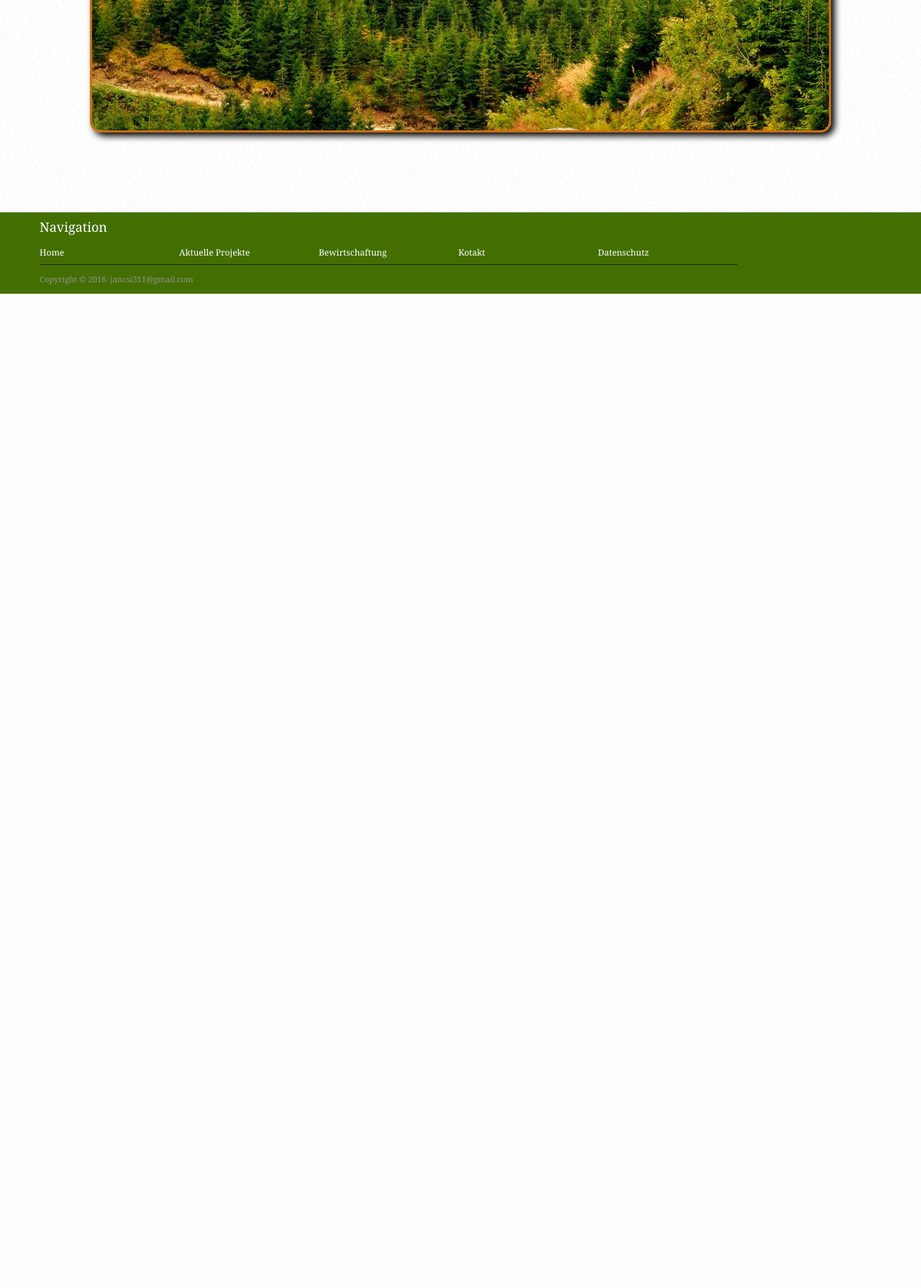
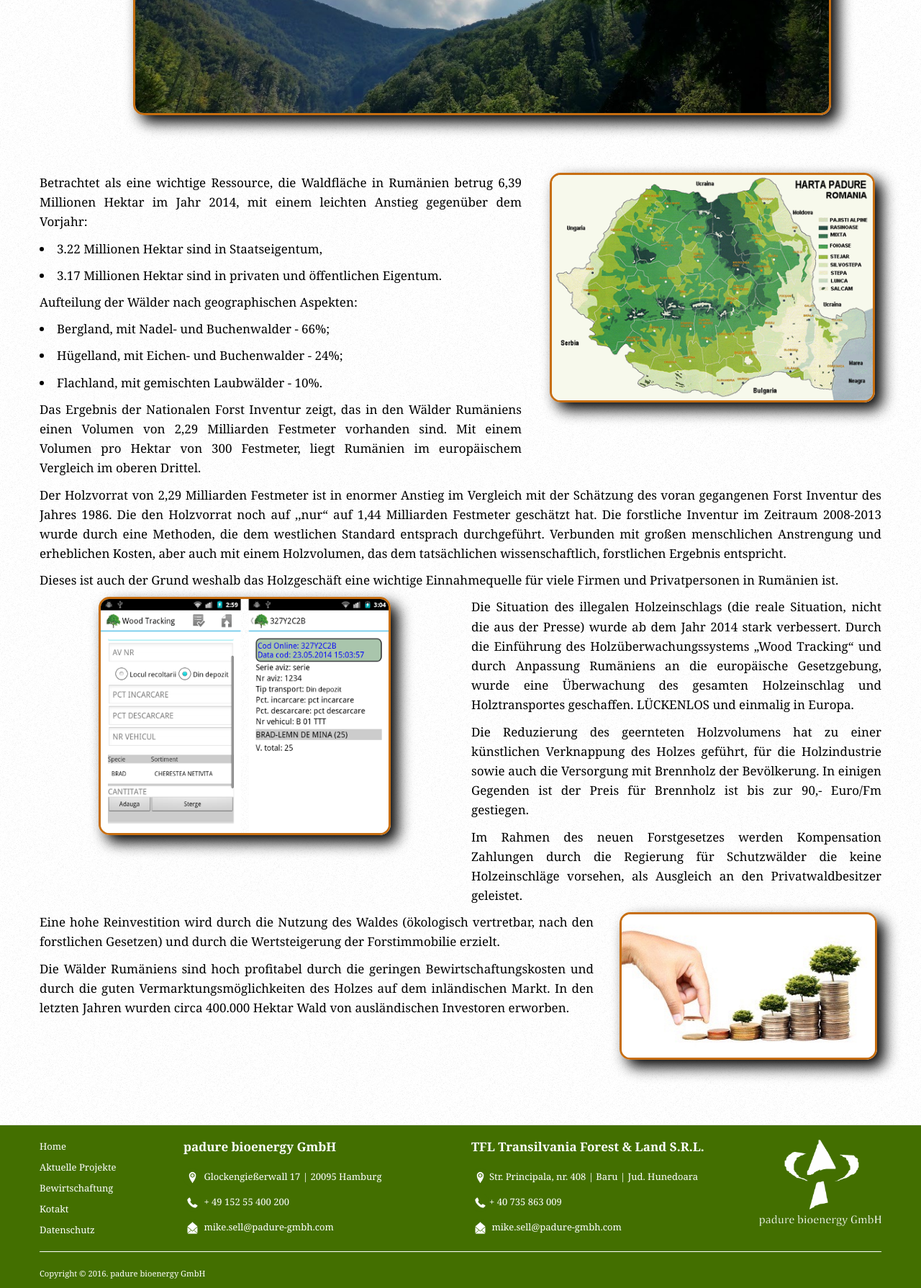
Before and after one commit to jancsi311/padure-bioenergy, a PHP site: page / in a window 1280 px wide. Shown: the part 4040-5829 px from the top of the page at 72% size. Before the commit the page ends 4448 px from the top, so only its background shows below. Run offline with PHP 8.4, Linux system fonts and the light colour scheme; some libraries are stand-ins or nearby versions.

Commit message:
more work

```diff
--- a/assets/css/docs.css
+++ b/assets/css/docs.css
@@ -171,7 +171,7 @@ hr.soften2 {
 .jumbotron {
 	height: 80vh;
 	max-height: 710px;
-	box-shadow: 5px 5px 10px #000000;
+	box-shadow: 10px 10px 20px #000000;
 	position: relative;
 	color: #fff;
 	text-align: center;
@@ -325,7 +325,7 @@ hr.soften2 {
 
 .row-fluid  h3 {
 	color: #fff;
-	box-shadow: 3px 3px 6px #000000;
+	box-shadow: 7px 7px 10px #000000;
 	background-color: #436F00;
 	padding-left: 10px;
 	-webkit-border-radius: 10px;
@@ -732,7 +732,7 @@ hr.soften2 {
 
 .marketing {
 	text-align: center;
-	color: #515251;
+	color: #000;
 }
 .marketing h1 {
 	margin: 60px 0 10px;
@@ -746,8 +746,8 @@ hr.soften2 {
 	margin-bottom: 20px;
 }
 .marketing p, li {
-	font-size: 18px;
-	line-height: 1.5;
+	font-size: 17px;
+	line-height: 1.6;
 	margin-bottom: 10px;
 }
 .marketing .marketing-byline {
@@ -758,12 +758,18 @@ hr.soften2 {
 	color: #999;
 }
 .marketing img {
-	box-shadow: 5px 5px 10px #000000;
+	box-shadow: 10px 10px 20px #000000;
 	display: block;
-	margin: 0 auto 30px;
+	margin: 0 auto 50px auto;
+}
+iframe {
+	display: block;
+	box-shadow: 10px 10px 20px #000000;
+	border: 3px solid #C76E10;
+	margin: 20px auto !important;
 }
 .textleft {
-	text-align: left;
+	text-align: justify;
 }
 .services {
 	list-style: none;
@@ -771,11 +777,6 @@ hr.soften2 {
 }
 .services li {
 	line-height: 30px;
-}
-.bordertop {
-	border-top: 1px solid #EEE;
-	margin-top: 20px;
-	padding-top: 20px;
 }
 .img-border {
 	max-width: 95%;
@@ -823,13 +824,10 @@ footer h2, footer h3, footer h4 {
 	font-weight: normal;
 }
 footer .copyright {
+	color: white;
+	margin-top: 20px;
 	border-bottom: 0px;
 	font-size: 0.8em;
-}
-.footer ul {
-	list-style: none;
-	margin: 0;
-	padding: 0;
 }
 .footer_social {
 	padding: 0px;
@@ -900,17 +898,27 @@ footer .copyright {
 	color: #fff;
 }
 .footer a:hover {
-	color: #61c168
-}
-.footer-links li {
-	float: left;
-	width: 20%;
-	line-height: 32px;
-	font-size: 12px;
-	border-bottom: 1px solid #232323;
-}
-.footer-links li:hover {
-	background: #1d1d1d;
+	font-weight: bold;
+	text-decoration: none;
+}
+.footer-links li, .footer-address li {
+	line-height: 19px;
+	font-size: 13px;
+	color: #fff;
+}
+.footer-logo {
+	width: 200px;
+	margin: 20px 0;
+}
+.footer ul {
+	list-style: none;
+	margin: 20px 0;
+	padding: 0;
+}
+.footer h4 {
+	font-weight: bold;
+	font-size: 17px;
+	margin-top: 20px;
 }
 /*==================Flickr widget style=============*/
 .flickr_badge_image {
@@ -1911,13 +1919,24 @@ label {
 }
 }
 
-@media (max-width: 1199px) {
+@media (max-width: 1199px)
+ 		and (min-width: 981px)
+ {
 .title-spacer {
 	height: 20%;
 }
 
+#map {
+	margin-top: 80px;
+}
+
+#wood-tracking {
+	margin-top: 70px;
+}
+
 .jumbotron {
 	height: 54vw;
+	margin-bottom: 50px;
 }
 }
 
--- a/footer.html
+++ b/footer.html
@@ -3,8 +3,7 @@
     <footer class="footer">
       <div class="container">
         <div class="row-fluid">
-          <div class="span10">
-            <h4>Navigation</h4>
+          <div class="span2">
             <ul class="footer-links">
               <li><a href="index.html">Home</a></li>
               <li><a href="projekte.html">Aktuelle Projekte</a></li>
@@ -13,21 +12,32 @@
               <li><a href="datenschutz.html">Datenschutz</a></li>
             </ul>
           </div>
-        </div>
-        <!-- <div class="row-fluid">
-          <div class="span8 MT70">
-            <h4>Wer wir sind</h4>
-            <p>Lorem ipsum dolor sit amet, consectetur adipiscing elit. Morbi augue eros, porta sed maximus eget, interdum nec libero.</p>
-            <ul class="footer_social clearfix">
-              <li><a href="#" class="footer_facebook">Facebook</a></li>
-               <li><a href="#" class="footer_twitter">Twitter</a></li>
-              <li><a href="#" class="footer_googleplus">Google+</a></li>
-              <li><a href="#" class="footer_rss">RSS</a></li>
+          <div class="span4">
+            <h4>padure bioenergy GmbH</h4>
+            <ul class="footer-address">
+              <li class=""><img src="assets/img/contact-map.png" alt="footer-icon" style="width: 25px;" /><a href="https://goo.gl/maps/YX1n6Y45cjp" target="_blank"> Glockengießerwall 17 | 20095 Hamburg</a> </li>
+              <li class=""><img src="assets/img/contact-tel.png" alt="footer-icon" style="width: 25px;" /><a href="tel:+4915255400200"> + 49 152 55 400 200 </a></li>
+              <li class=""><img src="assets/img/contact-address.png" alt="footer-icon" style="width: 25px;" /><a href="mailto:mike.sell@padure-gmbh.com"> mike.sell@padure-gmbh.com</a></li>
             </ul>
           </div>
-        </div> -->
+          <div class="span4">
+            <h4>TFL Transilvania Forest & Land S.R.L.</h4>
+            <ul class="footer-address">
+              <li class=""><img src="assets/img/contact-map.png" alt="footer-icon" style="width: 25px;" /><a href="https://goo.gl/maps/YwDEUoxxQXp" target="_blank">Str. Principala, nr. 408 | Baru | Jud. Hunedoara</a> </li>
+              <li class=""><img src="assets/img/contact-tel.png" alt="footer-icon" style="width: 25px;" /><a href="tel:+ 40735863009">+ 40 735 863 009</a></li>
+              <li class=""><img src="assets/img/contact-address.png" alt="footer-icon" style="width: 25px;" /><a href="mailto:mike.sell@padure-gmbh.com"> mike.sell@padure-gmbh.com</a></li>
+            </ul>
+          </div>
+           <div class="span2">
+             <img class="footer-logo" src="assets/img/logo_white.png" alt="" />
+          </div>
+        </div>
+        <div class="row-fluid">
+          <div class="span12" style="height: 1px; min-height: 1px; background-color: #fff">
+          </div>
+        </div>
         <div class="row-fluid copyright">
-          <div class="span12">Copyright &copy; 2016. jancsi311@gmail.com</div>
+          <div class="span12">Copyright &copy; 2016. padure bioenergy GmbH</div>
         </div>
       </div>
     </footer>
--- a/index.html
+++ b/index.html
@@ -15,9 +15,6 @@
 <link href="assets/css/docs.css" rel="stylesheet">
 <link href="assets/js/google-code-prettify/prettify.css" rel="stylesheet">
 <!-- Le HTML5 shim, for IE6-8 support of HTML5 elements -->
-<!--[if lt IE 9]>
-      <script src="http://html5shim.googlecode.com/svn/trunk/html5.js" type="text/javascript"></script>
-    <![endif]-->
 <!-- Le fav and touch icons -->
 <link rel="shortcut icon" href="assets/ico/icon.ico">
 <link rel="apple-touch-icon-precomposed" sizes="144x144" href="assets/ico/apple-touch-icon-144-precomposed.png">
@@ -137,7 +134,6 @@ $(function(){
     <div class="marketing">
       <a name="page_1"></a>
       <hr class="soften">
-
       <div class="row-fluid textleft">
         <div class="span8">
           <h3> <span class="firstword"></span>Herzlich Willkommen bei der padure bioenergy GmbH</h3>
@@ -153,7 +149,25 @@ $(function(){
         </div>
       </div>
       <hr class="soften">
+      <div class="row-fluid textleft">
+        <div class="span12">
+          <h3>Informationen über Rumänien</h3>
+          <hr class="soften">
+          <p>Damit es ihnen leichter fällt, sich einen Einblick über Rumänien zu machen, haben wir drei Kurzfilme für sie zusammengestellt. Lassen sie die Natur und die Menschen von Rumänien auf sie einwirken.</p>
+        </div>
+      </div>
+      <div class="row-fluid textleft">
+          <iframe class="span5" height="260" src="https://www.youtube.com/embed/ZNqAnBwUP50" frameborder="0" allowfullscreen></iframe>
+          <div class="span2"></div>
+          <iframe class="span5" height="260" src="https://www.youtube.com/embed/DkbT9uyFJPw" frameborder="0" allowfullscreen></iframe>
+      </div>
+      <div class="row-fluid textleft">
+        <div class="span3"></div>
+        <iframe class="span6" src="https://player.vimeo.com/video/153632173?color=ffffff" height="310" style="margin: 0 auto" frameborder="0" webkitallowfullscreen mozallowfullscreen allowfullscreen></iframe>
+        <div class="span3"></div>
+      </div>
       <a name="page_2"></a>
+      <hr class="soften">
       <div class="row-fluid textleft">
         <div class="span8">
           <h3>Warum Rumänien?...</h3>
@@ -164,10 +178,14 @@ $(function(){
           <p style="font-weight: bold">Die Wirtschaft Rumäniens liegt innerhalb der EU an 1. Stelle. Das Wirtschaftswachstum lag im Jahr 2014 bei 2,6%.</p>
           <p>Die Kaufpreise von land- und forstwirtschaftlichen Flächen sind weit unter dem Durchschnitt der westlichen Ländern Europas. Die Preise bewegen sich auf einem Niveau von <span style="font-weight: bold"> 1500,-€ bis 4500,-€ pro ha</span>. Die Preise richten sich nach Beschaffenheit des Waldes, Größe, Lage, Baumart, Festmeter pro ha, Einschlagsplan und natürlich nach dem Besitzer und dessen Vorstellungen.</p>
           <p></p>
+          <hr class="soften">
           <h3>Weitere Gründe um in Rumänien auch speziell in Wald zu investieren</h3>
+          <hr class="soften">
           <p>Die Forstwirtschaft ist seit Jahrhunderten ein Hauptwirtschaftszweig der rumänischen Wirtschaft. Es gibt eine gut ausgebaute holzverarbeitende Industrie. Von großen Sägewerken, mit einem Jahresbedarf von über einer Million Festmeter, bis zu vielen kleinen und mittleren Sägewerken und Schreinereien, die durch Veredelung auf dem gleichen Preisniveau der großen Firmen liegen.</p>
           <p>Die geltenden Rechtsvorschriften bezüglich ausländische Investitionen wurden so geändert, das Investoren mehr Sicherheit und Anreize haben in Rumänien zu investieren.</p>
+          <hr class="soften">
           <h3>Rechte der Anleger/Investoren</h3>
+          <hr class="soften">
           <ul>
             <li>erarbeitete Gewinne können nach Zahlung der landesüblichen Steuern wieder in das Ursprungsland zurückfliesssen,</li>
             <li>es können leichter Partnerschaften geschaffen und Investitionen getätigt werden, der behördliche Aufwand wurde minimiert und verständlicher geregelt</li>
@@ -187,6 +205,14 @@ $(function(){
         <div class="span12">
           <h3>Warum in Waldflächen investieren??? </h3>
           <hr class="soften">
+          <div class="span1"></div>
+          <img class="img-border span10" src="assets/img/forest_1.jpg" alt="Wald" />
+          <div class="span1"></div>
+        </div>
+      </div>
+      <div class="row-fluid textleft">
+        <div class="span12">
+          <div class="span7">
             <p>Betrachtet als eine wichtige Ressource, die Waldfläche in Rumänien betrug 6,39 Millionen Hektar im Jahr 2014, mit einem leichten Anstieg gegenüber dem Vorjahr:  </p>
             <li>3.22 Millionen Hektar sind in Staatseigentum,</li>
             <li>3.17 Millionen Hektar sind in privaten und öffentlichen  Eigentum.</li>
@@ -195,16 +221,41 @@ $(function(){
             <li>Hügelland, mit Eichen- und Buchenwalder - 24%;</li>
             <li>Flachland, mit gemischten Laubwälder - 10%.</li>
             <p>Das Ergebnis der Nationalen Forst Inventur zeigt, das in den Wälder Rumäniens einen Volumen von 2,29 Milliarden Festmeter vorhanden sind. Mit einem Volumen pro Hektar von 300 Festmeter, liegt Rumänien im europäischem Vergleich im oberen Drittel.</p>
+          </div>
+          <div class="span5">
+            <img class="img-border" id="map" src="assets/img/map.png" alt="Karte" />
+          </div>
+        </div>
+      </div>
+      <div class="row-fluid textleft">
+        <div class="span12">
           <p>Der Holzvorrat von 2,29 Milliarden Festmeter ist in enormer Anstieg im Vergleich mit der Schätzung des voran gegangenen Forst Inventur des Jahres 1986. Die den Holzvorrat noch auf ,,nur“ auf 1,44 Milliarden Festmeter geschätzt hat. Die forstliche Inventur im Zeitraum 2008-2013 wurde durch eine Methoden, die dem westlichen Standard entsprach durchgeführt. Verbunden mit großen menschlichen Anstrengung und erheblichen Kosten, aber auch mit einem Holzvolumen, das dem tatsächlichen wissenschaftlich, forstlichen Ergebnis entspricht.</p>
           <p>Dieses ist auch der Grund weshalb das Holzgeschäft eine wichtige Einnahmequelle für viele Firmen und Privatpersonen in Rumänien ist.</p>
+        </div>
+      </div>
+      <div class="row-fluid textleft">
+        <div class="span12">
+          <div class="span6">
+            <img class="img-border" id="wood-tracking" src="assets/img/wood_tracking.png" alt="Wood Tracking" style="width: 400px" />
+          </div>
+          <div class="span6">
             <p>Die Situation des illegalen Holzeinschlags (die reale Situation, nicht die aus der Presse) wurde ab dem Jahr 2014  stark verbessert. Durch die Einführung des Holzüberwachungssystems „Wood Tracking“ und durch Anpassung Rumäniens an die europäische Gesetzgebung, wurde eine Überwachung des gesamten Holzeinschlag und Holztransportes geschaffen. LÜCKENLOS und einmalig in Europa.</p>
             <p>Die Reduzierung des geernteten Holzvolumens hat zu einer künstlichen Verknappung des Holzes geführt, für die Holzindustrie sowie auch die Versorgung mit Brennholz der Bevölkerung. In einigen Gegenden ist der Preis für Brennholz ist bis zur 90,- Euro/Fm gestiegen.</p>
             <p>Im Rahmen des neuen Forstgesetzes werden Kompensation Zahlungen durch die Regierung für Schutzwälder die keine Holzeinschläge vorsehen, als Ausgleich an den Privatwaldbesitzer geleistet.</p>
+          </div>
+        </div>
+      </div>
+      <div class="row-fluid textleft">
+        <div class="span12">
+          <div class="span8">
             <p>Eine hohe Reinvestition wird durch die Nutzung des Waldes (ökologisch vertretbar, nach den forstlichen Gesetzen) und durch die Wertsteigerung der Forstimmobilie erzielt.</p>
-          <p>Die Wälder Rumäniens sind hoch profitabel durch die geringen Bewirtschaftungskosten und durch die guten Vermarktungsmöglichkeiten des Holzes auf dem inländischen Markt.  In den letzten Jahren wurden circa 400.000 Hektar Wald von ausländischen Investoren erworben. </p>
-          <img class="img-border" src="assets/img/forest3.jpg" alt="" />
+            <p>Die Wälder Rumäniens sind hoch profitabel durch die geringen Bewirtschaftungskosten und durch die guten Vermarktungsmöglichkeiten des Holzes auf dem inländischen Markt.  In den letzten Jahren wurden circa 400.000 Hektar Wald von ausländischen Investoren erworben.</p>
           </div>
-        <div class="span12" style="height:80px"></div>
+          <div class="span4">
+            <img class="img-border" src="assets/img/money.jpg" alt="Geld" />
+          </div>
+        </div>
+        <div class="span12" style="height:40px"></div>
       </div>
     </div>
   </div>
```
Also changed, not shown: assets/ico/apple-touch-icon-114-precomposed.png, assets/ico/apple-touch-icon-144-precomposed.png, assets/ico/apple-touch-icon-57-precomposed.png, assets/ico/apple-touch-icon-72-precomposed.png, assets/img/4.png (deleted), assets/img/forest_1.jpg (added), assets/img/icon-location.png (deleted), assets/img/icon-phone.png (deleted), assets/img/icon-skype.png (deleted), assets/img/logo_white.png (added), assets/img/map.png (added), assets/img/money.jpg (added), assets/img/wood_tracking.png (added). Lines whose indentation alone changed are shown as unchanged.
